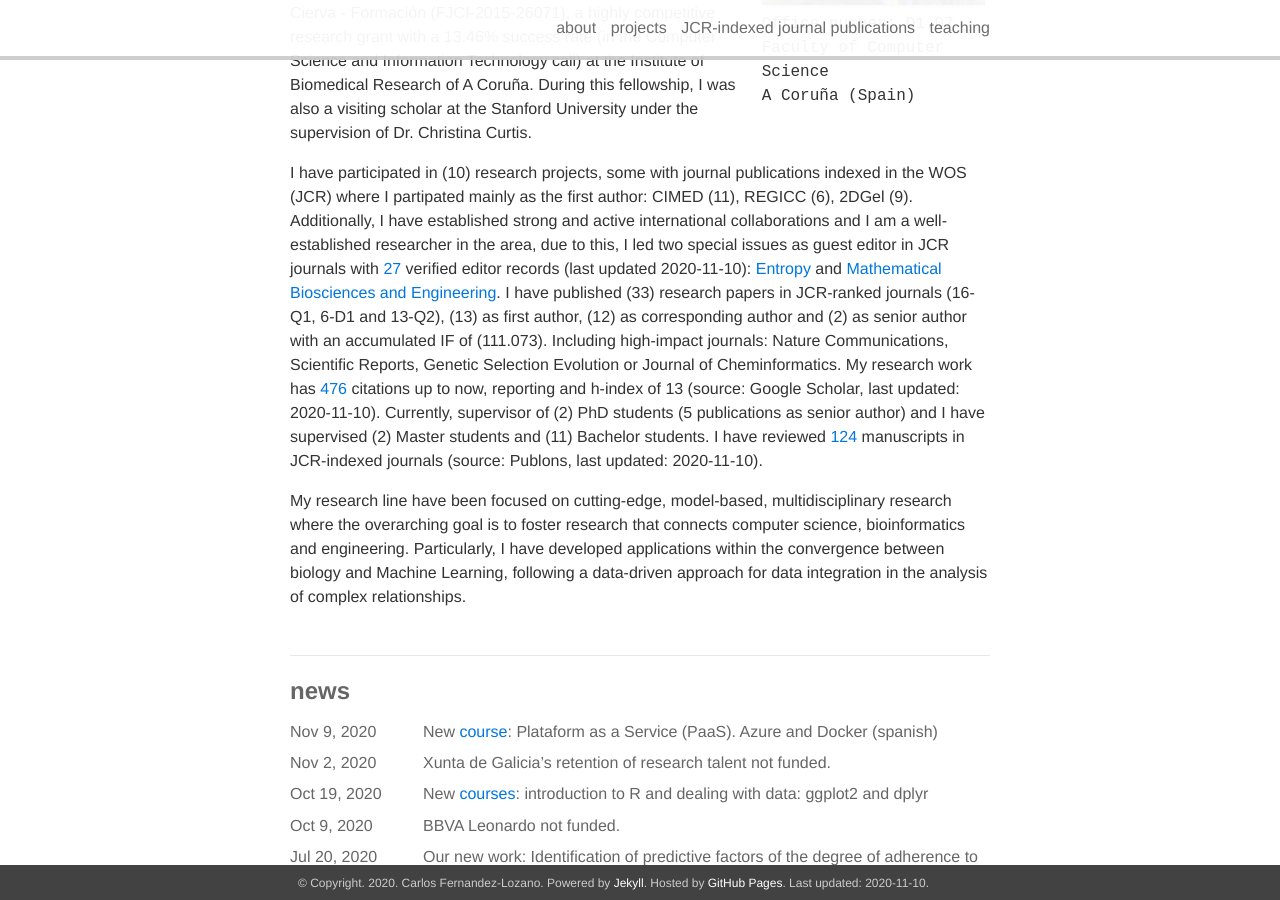
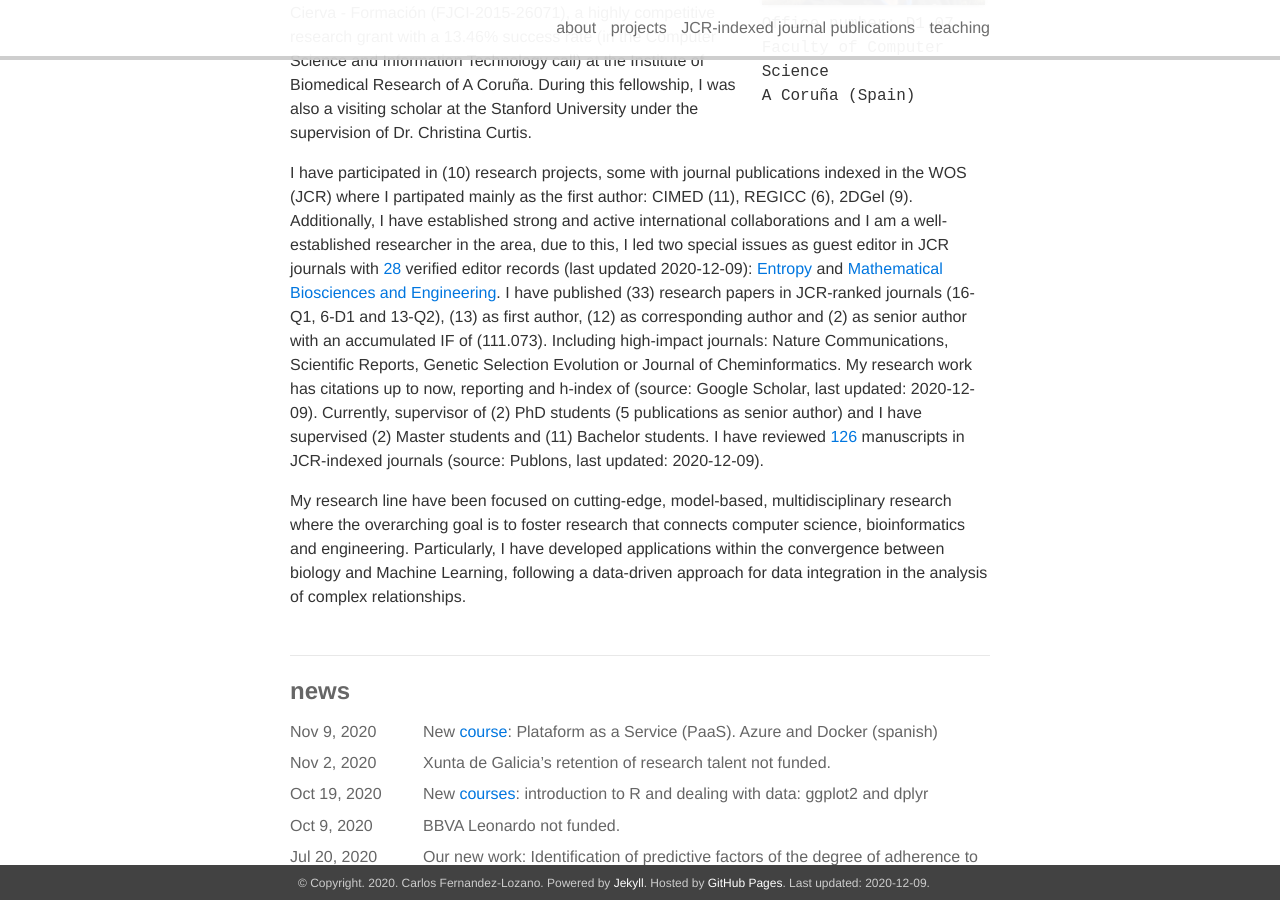
Before and after one commit to cafernandezlo/es_github_cafernandezlo, a Jekyll site: the page built from _pages/about.md, in a window 1280 px wide and 900 px high, scrolled down 440 px. Built offline with Jekyll 4.4.1, drawn with Linux system fonts in a browser that asks for light colours; nearby versions of some CDN libraries; some web fonts are replaced.

Commit message:
updated from publons and scholar

```diff
--- a/_config.yml
+++ b/_config.yml
@@ -11,12 +11,12 @@ footer_text: >
 
 url:  "https://cafernandezlo.github.io"
 baseurl: "/es_github_cafernandezlo"
-last_updated: 2020-11-10
+last_updated: 2020-12-09
 
-number_cites: 476
-number_reviews: 124
-number_editor: 27
-hindex: 13
+number_cites:
+number_reviews: 126
+number_editor: 28
+hindex:
 total_jcr: 33
 total_q1: 16
 total_d1: 6
```
